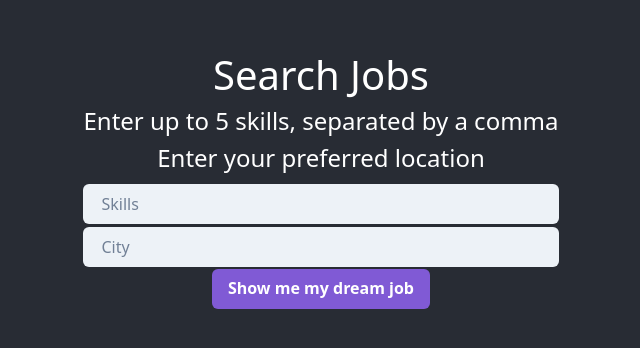
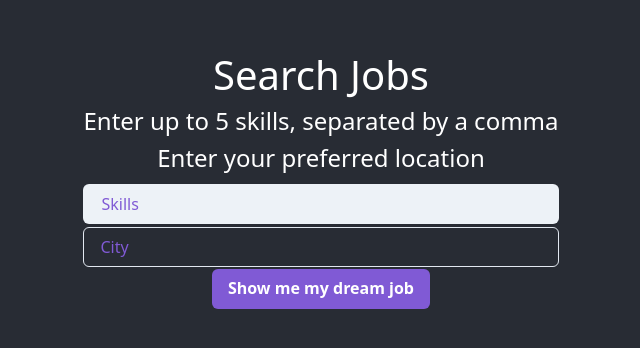
Before and after one commit to ngalvin1991/skillmatch, a React (Create React App) app: page / in a window 1280 px wide. Shown: the part 228-576 px from the top of the page, without its empty margins (319-959 px from the left). Built offline with nearby package versions, Linux system fonts and the light colour scheme; no server answers.

Commit message:
formatting of code

```diff
--- a/src/Components/JobForm/JobForm.js
+++ b/src/Components/JobForm/JobForm.js
@@ -4,6 +4,7 @@ import { Formik, Field, Form } from "formik";
 import { ChakraProvider, Input, Button, FormControl } from "@chakra-ui/react";
 
 function JobForm() {
+
   return (
     <ChakraProvider>
       <div className="form">
@@ -28,17 +29,20 @@ function JobForm() {
                 name="skills"
                 type="text"
                 variant="filled"
-                placeholder="Skills" />
+                placeholder="Skills"
+                _placeholder={{ opacity: 1, color: 'purple.500' }}/>
                 </FormControl>
                 <FormControl>
               <Field as={Input}
                 id="city"
                 name="city"
                 type="text"
-                variant="filled"
-                placeholder="City"/>
+                variant="outline"
+                focusBorderColor='purple'
+                placeholder="City"
+                _placeholder={{ opacity: 1, color: 'purple.500' }}/>
                 </FormControl>
-              <Button type="submit" colorScheme="purple">Show me my dream job</Button>
+              <Button type="submit" colorScheme="purple" >Show me my dream job</Button>
             </Form>
           )}
 
```
